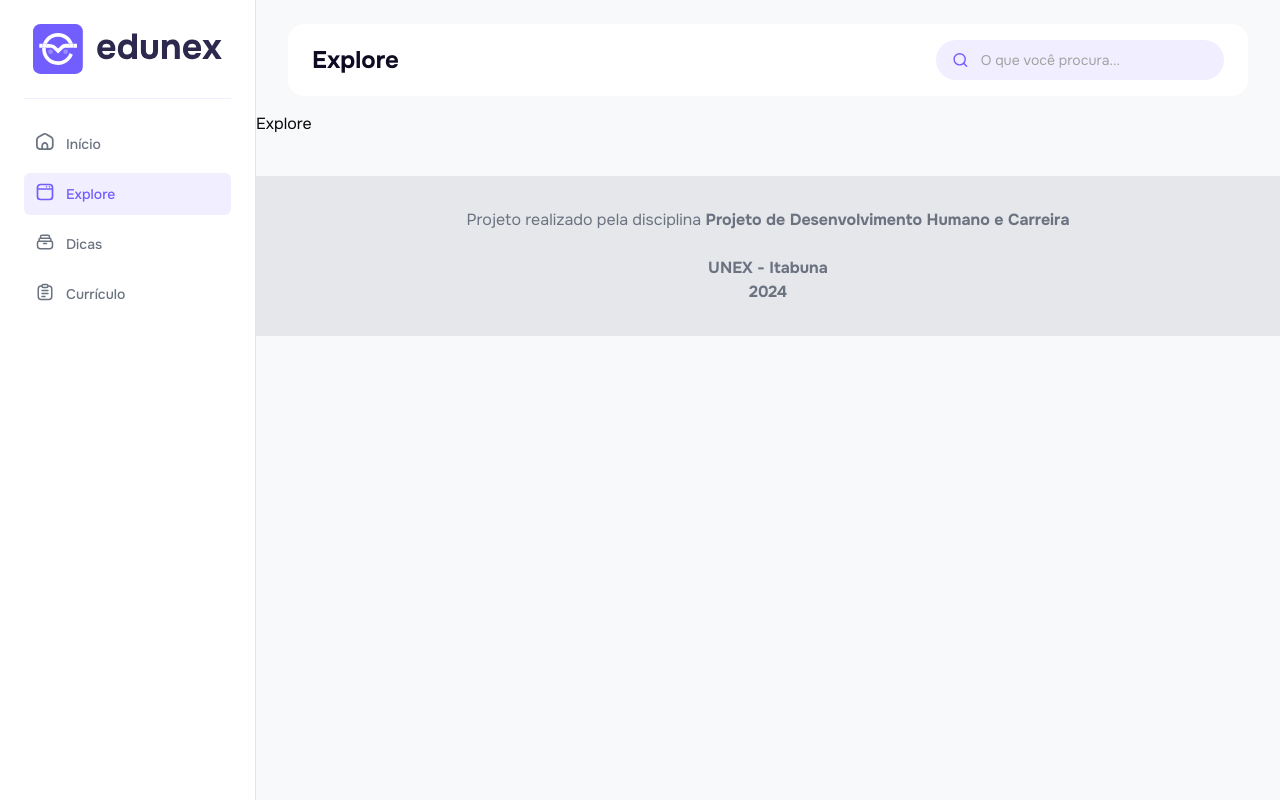
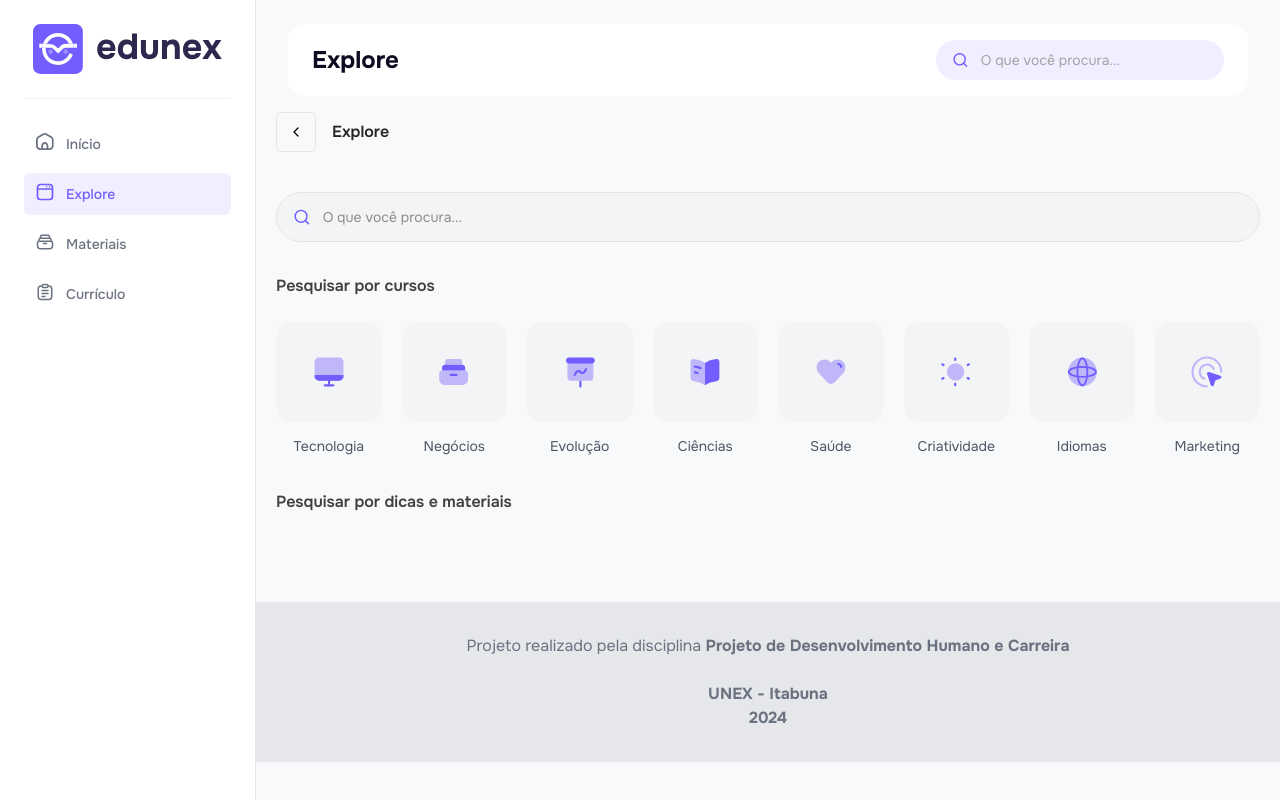
Before and after one commit to GabryelKadmo/edunex, a Next.js app: page /explore in a window 1280 px wide. Built offline with nearby package versions, Linux system fonts and the light colour scheme.

Commit message:
feat: home finished

```diff
--- a/src/app/_components/menu-mobile.tsx
+++ b/src/app/_components/menu-mobile.tsx
@@ -31,9 +31,9 @@ const navItems: NavItemType[] = [
     active: true,
   },
   {
-    text: "Dicas",
+    text: "Materiais",
     icon: DicasIcon,
-    href: "/dicas",
+    href: "/materiais",
     active: true,
   },
   {
--- a/src/app/_components/sidebar.tsx
+++ b/src/app/_components/sidebar.tsx
@@ -31,9 +31,9 @@ const navItems: NavItemType[] = [
     active: true,
   },
   {
-    text: "Dicas",
+    text: "Materiais",
     icon: DicasIcon,
-    href: "/dicas",
+    href: "/materiais",
     active: true,
   },
   {
--- a/src/app/explore/page.tsx
+++ b/src/app/explore/page.tsx
@@ -1,7 +1,32 @@
+import { ListAreas } from "@/components/list-areas";
+import { SearchInput } from "@/components/search-input";
+import { TitleBar } from "@/components/title-bar";
+import { Button } from "@/components/ui/button";
+import { ChevronLeft } from "lucide-react";
+
 export default function ExplorePage() {
   return (
-    <div>
-      Explore
-    </div>
+    <>
+      <div className="px-5">
+      <TitleBar title="Explore" />
+      </div>
+
+      <section className="px-5 py-6">
+        <div>
+          <SearchInput />
+        </div>
+        <div className="mt-8">
+          <h3 className="font-semibold text-neutral-700">Pesquisar por cursos</h3>
+          <div className="mt-6"><ListAreas/></div>
+        </div>
+
+        <div className="mt-8">
+          <h3 className="font-semibold text-neutral-700">Pesquisar por dicas e materiais</h3>
+          <div className="mt-6">
+            {}
+          </div>
+        </div>
+      </section>
+    </>
   );
 }
--- a/src/app/page.tsx
+++ b/src/app/page.tsx
@@ -81,7 +81,7 @@ export default function Home() {
       </section>
       <section className="mt-11 px-5 md:px-8 ">
         <div className="flex items-center justify-between mb-7">
-          <h2 className="font-semibold text-xl text-gray-800">Dicas</h2>
+          <h2 className="font-semibold text-xl text-gray-800">Materiais</h2>
           <Link className="font-semibold text-primary" href={"/dicas"}>
             Ver todas
           </Link>
--- /dev/null
+++ b/src/components/title-bar.tsx
@@ -0,0 +1,24 @@
+"use client";
+
+import { ChevronLeft } from "lucide-react";
+import { useRouter } from "next/navigation";
+import { Button } from "./ui/button";
+
+type Props = {
+  title: string;
+}
+export const TitleBar = ({title}: Props) => {
+  const router = useRouter();
+
+  const handleBack = () => {
+    router.back();
+  };
+
+
+  return (
+    <div className="flex gap-4 items-center">
+      <Button size={"icon"} variant={"ghost"} className="border" onClick={handleBack}><ChevronLeft  className="w-[100px] h-[100px]"/></Button>
+      <h1 className="font-semibold text-base text-neutral-800">{title}</h1>
+    </div>
+  );
+}
```
Also changed, not shown: src/app/materiais/[name]/page.tsx (renamed from src/app/dicas/[name]/page.tsx), src/app/materiais/page.tsx (renamed from src/app/dicas/page.tsx).
